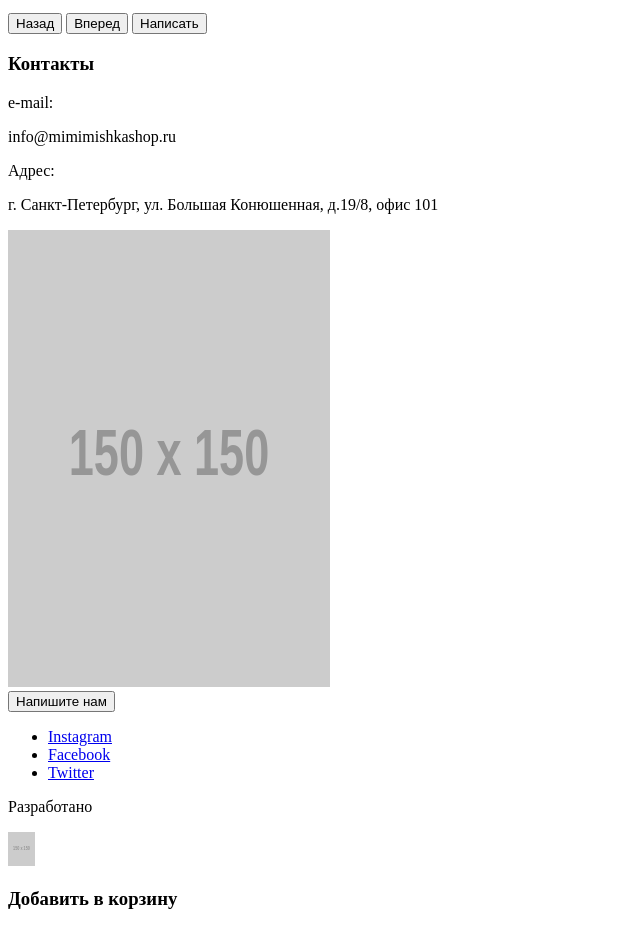
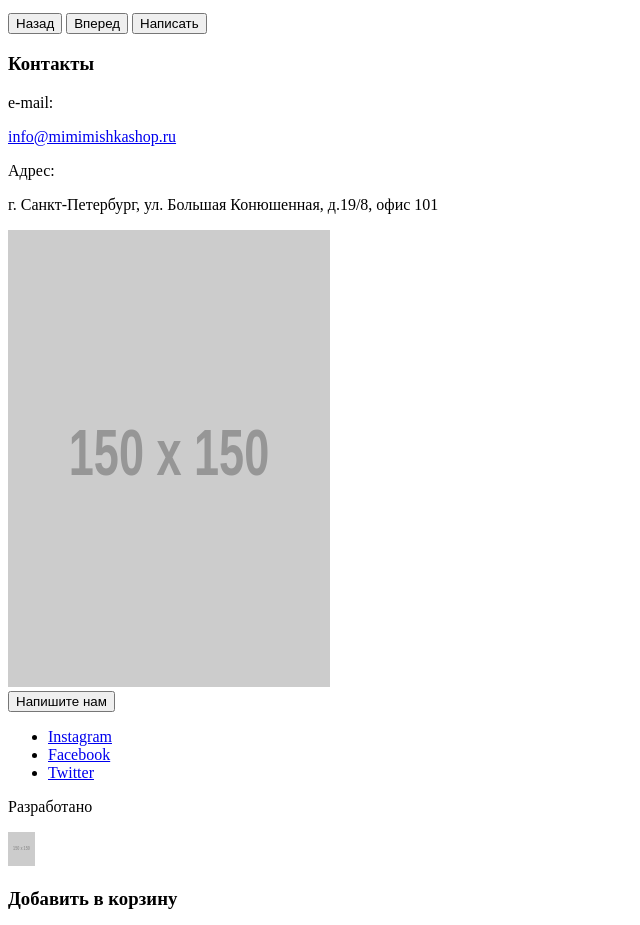
Before and after one commit to Elise1544/1469865-mishka-20, a plain HTML site: page source/index.html in a window 1280 px wide. Shown: the part 1220-2145 px from the top of the page, without its empty margins (0-640 px from the left). Drawn offline with Linux system fonts and the light colour scheme; placeholder pictures from the web are drawn by us.

Commit message:
Добавила ссылку на email

```diff
--- a/source/index.html
+++ b/source/index.html
@@ -82,7 +82,7 @@
       <h3 class="contacts__title">Контакты</h3>
       <div class="contacts__description address">
         <p class="address__name">e-mail:</p>
-        <p class="address__value">info@mimimishkashop.ru</p>
+        <p class="address__value"><a class="address__link" href="mailto:info@mimimishkashop.ru">info@mimimishkashop.ru</a></p>
         <p class="address__name">Адрес:</p>
         <p class="address__value">г. Санкт-Петербург, ул. Большая Конюшенная, д.19/8, офис 101</p>
       </div>
```
